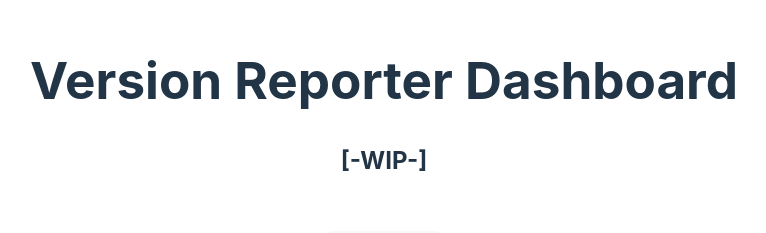
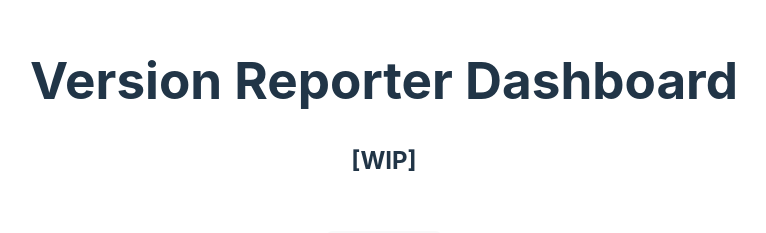
Before and after one commit to hmcts/version-reporter-dashboard, a Vue app: page / in a window 1280 px wide. Shown: the part 107-340 px from the top of the page, without its empty margins (256-1022 px from the left). Built offline with nearby package versions, Linux system fonts and the light colour scheme.

Commit message:
Test gh-page change

```diff
--- a/src/App.vue
+++ b/src/App.vue
@@ -6,7 +6,7 @@ import HelloWorld from './components/Dashboard.vue'
   <div class="vrs_header">
     <h1>Version Reporter Dashboard</h1>
   </div>
-  <HelloWorld msg="[-WIP-]"/>
+  <HelloWorld msg="[WIP]"/>
 </template>
 
 <style scoped>
```
